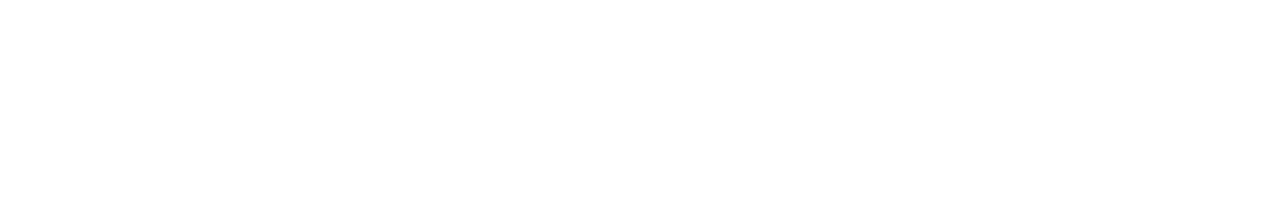
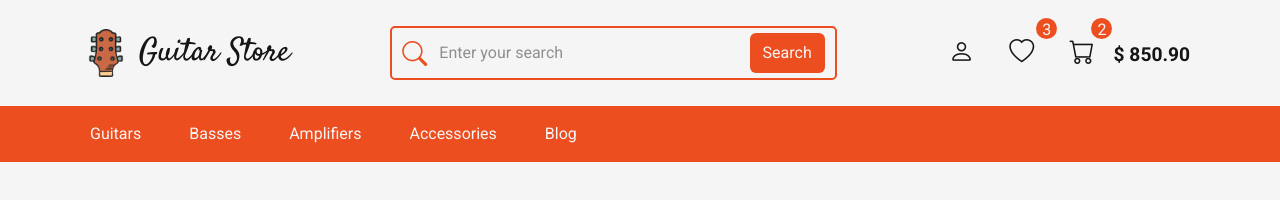
Before and after one commit to rafaeljosecomputacao/guitar-bootstrap, a plain HTML site: page index.html in a window 1280 px wide. Drawn offline with nearby package versions, Linux system fonts and the light colour scheme.

Commit message:
create-header

```diff
--- a/css/style.css
+++ b/css/style.css
@@ -0,0 +1,246 @@
+/* Colors */
+:root {
+    --primary-bg-color: #F5F5F5;
+    --secondary-bg-color: #151515;
+    --primary-txt-color: #151515;
+    --secondary-txt-color: #F5F5F5;
+    --primary-placeholder-color: #292929;
+    --secondary-placeholder-color: #8F8F8F;
+    --primary-color: #ec4e20;
+    --light-color: #F5F5F5;
+    --dark-color: #151515;
+}
+
+/* General */
+* {
+    font-family: 'Roboto', sans-serif;
+    font-weight: 400;
+}
+
+body {
+    background-color: var(--primary-bg-color);
+    color: var(--primary-txt-color);
+}
+
+/* Utilities */
+.primary-bg-color {
+    background-color: var(--primary-bg-color);
+}
+
+.secondary-bg-color {
+    background-color: var(--secondary-bg-color);
+}
+
+.primary-color {
+    color: var(--primary-color);
+}
+
+.light-color {
+    color: var(--light-color);
+}
+
+.dark-color {
+    color: var(--dark-color);
+}
+
+/* Navbar */
+#navbar .navbar-nav {
+    flex-direction: row;
+    justify-content: flex-end;
+}
+
+#navbar .navbar-nav li {
+    margin-left: 1.2em;
+}
+
+#navbar li {
+    position: relative;
+}
+
+#navbar i {
+    font-size: 25px;
+}
+
+#navbar button {
+    color: var(--secondary-txt-color);
+    background-color: var(--primary-color);
+    transition: .5s;
+}
+
+#navbar button:hover {
+    color: var(--secondary-txt-color);
+    background-color: var(--dark-color);
+}
+
+#navbar span {
+    position: absolute;
+    top: -8px;
+    right: -20px;
+    width: 21px;
+    height: 21px;
+    border-radius: 50%;
+    color: var(--secondary-txt-color);
+    background-color: var(--primary-color);
+    text-align: center;
+}
+
+#cart-item span {
+    left: 20px;
+}
+
+#cart-item b {
+    color: var(--primary-txt-color);
+    font-weight: 700;
+    font-size: 1.2em;
+    margin-left: 1em;
+}
+
+.navbar-brand {
+    width: 100%;
+    text-align: center;
+    margin-right: 0;
+}
+
+#navbar-txt-logo {
+    font-family: 'Satisfy', cursive;
+    font-weight: 400;
+    font-size: 2em;
+    color: var(--primary-txt-color);
+}
+
+#navbar-img-logo {
+    width: 48px;
+    height: 48px;
+}
+
+#navbar-items {
+    justify-content: space-between;
+}
+
+#search-form,
+#news-form {
+    width: 100%;
+    margin: 2em 0;
+    border: 2px solid var(--primary-color);
+    border-radius: 5px;
+    padding: 5px 10px;
+}
+
+#search-form i,
+#news-form i {
+    margin-top: 3px;
+}
+
+#search-form input,
+#news-form input {
+    background-color: transparent;
+    border: none;
+    color: var(--primary-placeholder-color);
+    font-weight: 400;
+    font-size: 1em;
+}
+
+#search-form input:focus,
+#news-form input:focus {
+    box-shadow: none;
+}
+
+#search-form input::placeholder,
+#news-form input::placeholder {
+    color: var(--secondary-placeholder-color);
+    font-weight: 400;
+    font-size: 1em;
+}
+
+/* Bottom Navbar */
+#bottom-navbar-container {
+    background-color: var(--primary-color);
+}
+
+#bottom-navbar-container .container {
+    justify-content: flex-end;
+}
+
+#bottom-navbar-container a {
+    color: var(--secondary-txt-color);
+    transition: .5s;
+}
+
+#bottom-navbar-container a:hover {
+    color: var(--primary-txt-color);
+}
+
+.navbar-toggler {
+    margin-right: -0.5em;
+    font-size: 1.5em;
+    border: none;
+}
+
+/* Responsive */
+@media(min-width: 425px) {
+    /* Navbar */
+    #navbar .navbar-nav {
+        margin-right: -0.8em;
+    }
+
+    #search-form {
+        margin: 2em 0.7em;
+    }
+
+    /* Bottom Navbar */
+    .navbar-toggler {
+        margin-right: 0;
+    }
+}
+
+@media(min-width: 768px) {
+    /* Navbar */
+    #navbar .navbar-nav {
+        margin-right: -5em;
+    }
+
+    .navbar-brand {
+        margin-bottom: 1em;
+    }
+
+    #navbar-items {
+        display: flex;
+        min-width: 80%;
+    }
+
+    #search-form,
+    #news-form {
+        width: 50%;
+        margin: 0;
+    }
+
+    /* Bottom Navbar */
+    .navbar-toggler {
+        margin-right: 2em;
+    }
+}
+
+@media(min-width: 1024px) {
+    /* Navbar */
+    #navbar .navbar-nav {
+        margin-right: 0;
+    }
+
+    .navbar-brand {
+        text-align: left;
+        margin-bottom: 0;
+    }
+
+    #navbar span {
+        right: -15px;
+    }
+
+    #cart-item span {
+        left: 30px;
+    }
+
+    /* Bottom Navbar */
+    #bottom-navbar li {
+        margin-right: 2em;
+    }
+}
--- a/index.html
+++ b/index.html
@@ -11,7 +11,7 @@
     <!-- Google Fonts -->
     <link rel="preconnect" href="https://fonts.googleapis.com">
     <link rel="preconnect" href="https://fonts.gstatic.com" crossorigin>
-    <link href="https://fonts.googleapis.com/css2?family=Kanit:wght@300;400;700&family=Satisfy&display=swap" rel="stylesheet">
+    <link href="https://fonts.googleapis.com/css2?family=Roboto:wght@300;400;700&family=Satisfy&display=swap" rel="stylesheet">
     <!-- Bootstrap CSS -->
     <link href="https://cdn.jsdelivr.net/npm/bootstrap@5.3.2/dist/css/bootstrap.min.css" rel="stylesheet" integrity="sha384-T3c6CoIi6uLrA9TneNEoa7RxnatzjcDSCmG1MXxSR1GAsXEV/Dwwykc2MPK8M2HN" crossorigin="anonymous">
     <!-- Bootstrap Icons -->
@@ -24,6 +24,64 @@
     <script src="js/script.js" defer></script>
 </head>
 <body>
-
+    <!-- Header -->
+    <header>
+        <!-- Navbar -->
+        <nav class="navbar navbar-expand-lg py-4 px-2 primary-bg-color" id="navbar">
+            <div class="container">
+                <a class="navbar-brand" id="navbar-txt-logo" href="#">
+                    <img class="d-inline-block" id="navbar-img-logo" src="/img/logo.png" alt="Guitar store logo">
+                    Guitar Store
+                </a>
+                <div id="navbar-items">
+                    <div></div>
+                    <form class="d-flex" id="search-form">
+                        <i class="bi bi-search primary-color"></i>
+                        <input class="form-control me-2" type="search"
+                        placeholder="Enter your search" aria-label="Search">
+                        <button class="btn" type="submit">Search</button>
+                    </form>
+                    <ul class="navbar-nav mb-lg-0">
+                        <li class="nav-item">
+                            <a class="nav-link" href="#"><i class="bi bi-person dark-color"></i></a>
+                        </li>
+                        <li class="nav-item">
+                            <a class="nav-link" href="#"><i class="bi bi-heart dark-color"></i></a>
+                            <span>3</span>
+                        </li>
+                        <li class="nav-item" id="cart-item">
+                            <a class="nav-link" href="#"><i class="bi bi-cart dark-color"></i><b>$ 850.90</b></a>
+                            <span>2</span>
+                        </li>
+                    </ul>
+                </div>
+            </div>
+        </nav>
+        <!-- Bottom Navbar -->
+        <nav class="navbar navbar-expand-lg p-2" id="bottom-navbar-container">
+            <div class="container">
+                <button class="navbar-toggler light-color" type="button" data-bs-toggle="collapse" data-bs-target="#bottom-navbar" aria-controls="bottom-navbar" aria-expanded="false" aria-label="Toggle navigation">
+                    <i class="bi bi-list"></i>
+                </button>
+                <ul class="navbar-nav mb-2 mb-lg-0 collapse navbar-collapse" id="bottom-navbar">
+                    <li class="nav-item">
+                        <a class="nav-link" href="#">Guitars</a>
+                    </li>
+                    <li class="nav-item">
+                        <a class="nav-link" href="#">Basses</a>
+                    </li>
+                    <li class="nav-item">
+                        <a class="nav-link" href="#">Amplifiers</a>
+                    </li>
+                    <li class="nav-item">
+                        <a class="nav-link" href="#">Accessories</a>
+                    </li>
+                    <li class="nav-item">
+                        <a class="nav-link" href="#">Blog</a>
+                    </li>
+                </ul>
+            </div>
+        </nav>
+    </header>
 </body>
 </html>
```
